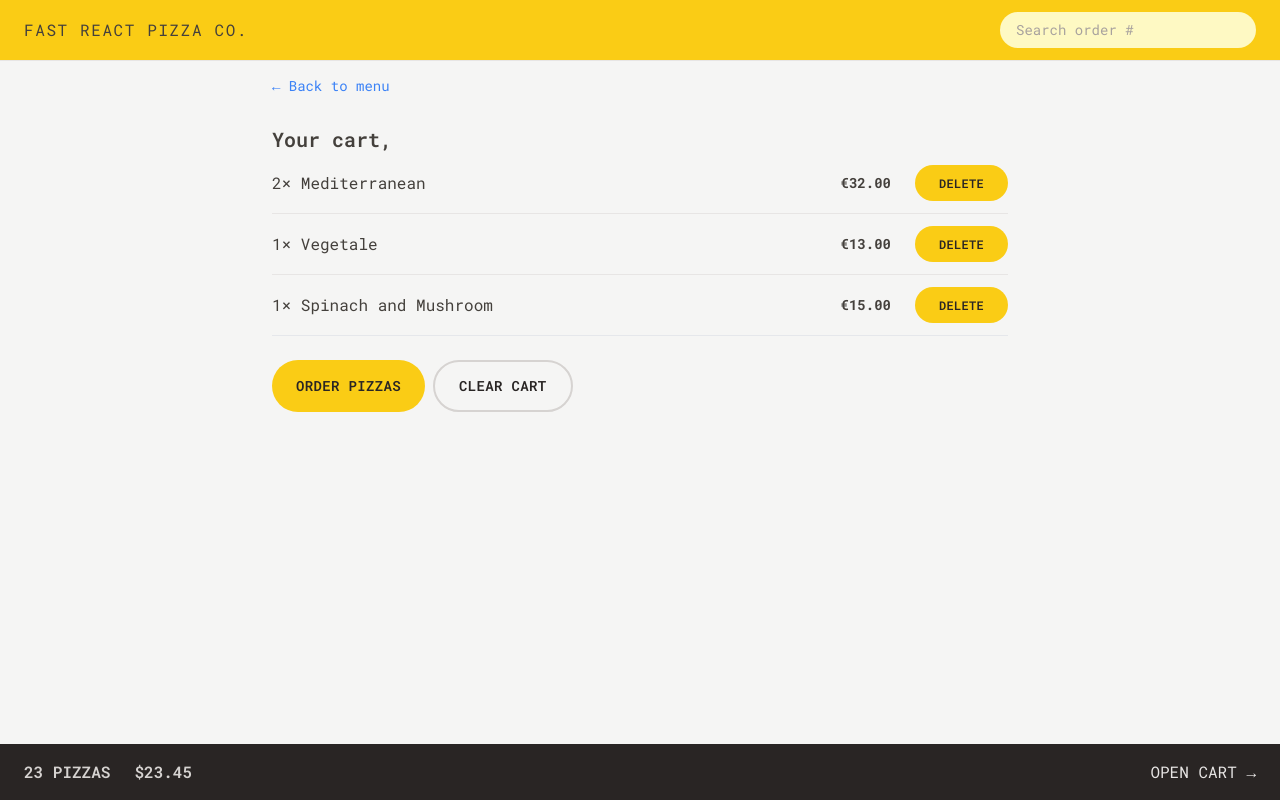
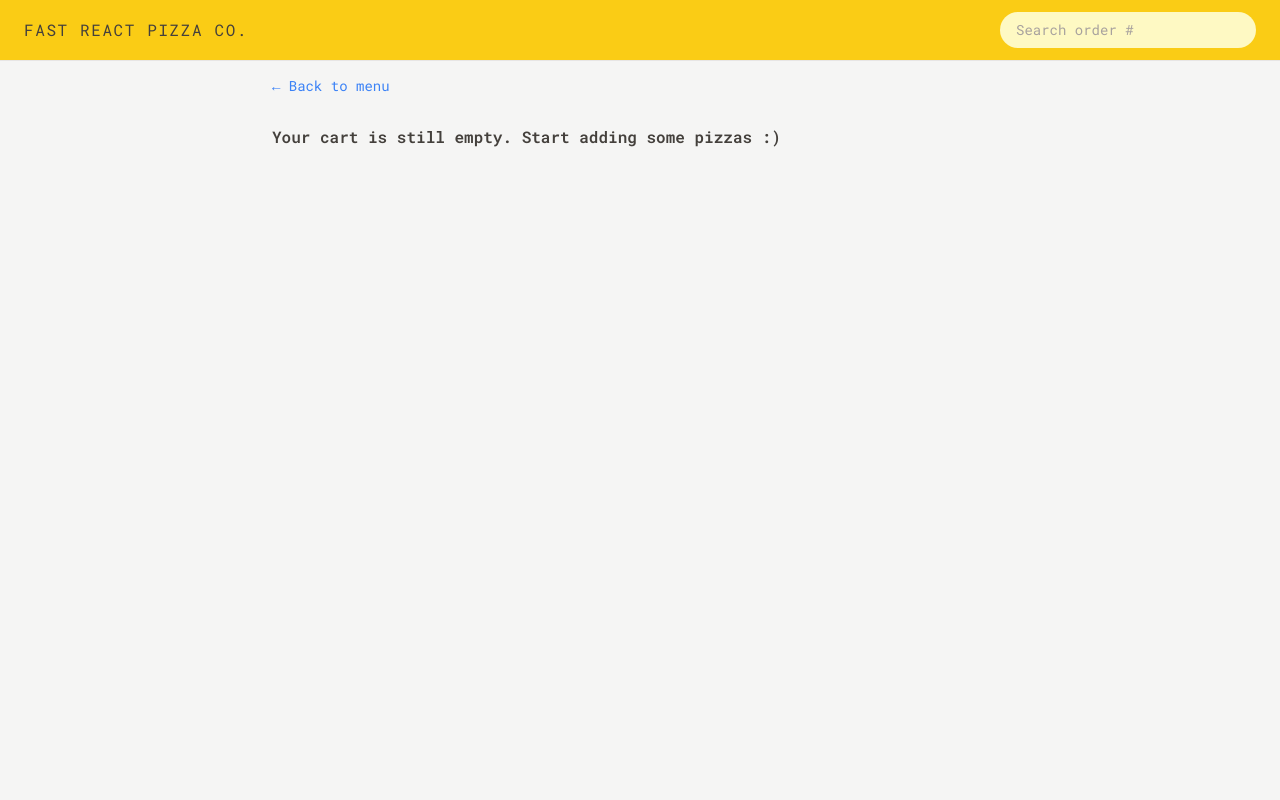
Before and after one commit to CodingStreak12/fast-react-pizza, a React (Vite) app: page /cart in a window 1280 px wide. Built offline with nearby package versions, Linux system fonts and the light colour scheme.

Commit message:
Completed the cart work

```diff
--- a/src/features/cart/Cart.jsx
+++ b/src/features/cart/Cart.jsx
@@ -1,37 +1,16 @@
-import { Link } from "react-router-dom";
 import Button from "../../ui/Button";
 import LinkButton from "../../ui/LinkButton";
+import { clearCart } from "./cartItemsSlice";
 import CartItem from "./CartItem";
-import { useSelector } from "react-redux";
-
-const fakeCart = [
-  {
-    pizzaId: 12,
-    name: "Mediterranean",
-    quantity: 2,
-    unitPrice: 16,
-    totalPrice: 32,
-  },
-  {
-    pizzaId: 6,
-    name: "Vegetale",
-    quantity: 1,
-    unitPrice: 13,
-    totalPrice: 13,
-  },
-  {
-    pizzaId: 11,
-    name: "Spinach and Mushroom",
-    quantity: 1,
-    unitPrice: 15,
-    totalPrice: 15,
-  },
-];
+import { useDispatch, useSelector } from "react-redux";
+import { getCart } from "./cartItemsSlice";
+import EmptyCart from "./EmptyCart";
 
 function Cart() {
-  const cart = fakeCart;
+  const cart = useSelector(getCart);
   const username = useSelector((state) => state.user.userName);
-
+  const dispatch = useDispatch();
+  if (!cart.length) return <EmptyCart />;
   return (
     <div className="px-4 py-3">
       <LinkButton to="/menu">&larr; Back to menu</LinkButton>
@@ -39,7 +18,7 @@ function Cart() {
       <h2 className="mt-7 text-xl font-semibold">Your cart, {username}</h2>
       <ul className="divide-y divide-stone-200 border-b">
         {cart.map((item) => (
-          <CartItem item={item} key={item.key} />
+          <CartItem item={item} key={item.pizzaId} />
         ))}
       </ul>
 
@@ -48,7 +27,9 @@ function Cart() {
           Order pizzas
         </Button>
 
-        <Button type="secondary">Clear cart</Button>
+        <Button type="secondary" onClick={() => dispatch(clearCart())}>
+          Clear cart
+        </Button>
       </div>
     </div>
   );
--- a/src/features/cart/CartItem.jsx
+++ b/src/features/cart/CartItem.jsx
@@ -1,6 +1,7 @@
 /* eslint-disable react/prop-types */
 import Button from "../../ui/Button";
 import { formatCurrency } from "../../utils/helpers";
+import DeleteItem from "./DeleteItem";
 
 function CartItem({ item }) {
   const { pizzaId, name, quantity, totalPrice } = item;
@@ -12,7 +13,7 @@ function CartItem({ item }) {
       </p>
       <div className="flex items-center justify-between sm:gap-6">
         <p className=" text-sm font-bold">{formatCurrency(totalPrice)}</p>
-        <Button type="small">Delete</Button>
+        <DeleteItem id={pizzaId} />
       </div>
     </li>
   );
--- a/src/features/cart/CartOverview.jsx
+++ b/src/features/cart/CartOverview.jsx
@@ -1,11 +1,18 @@
+import { useSelector } from "react-redux";
 import { Link } from "react-router-dom";
+import { getTotalPrice, getTotalQuantity } from "./cartItemsSlice";
+import { formatCurrency } from "../../utils/helpers";
 
 function CartOverview() {
+  const totalCartQuantity = useSelector(getTotalQuantity);
+  const totalCartPrice = useSelector(getTotalPrice);
+
+  if (!totalCartQuantity) return null;
   return (
     <div className="flex items-center justify-between bg-stone-800 p-4 text-sm uppercase text-stone-200 sm:px-6 md:text-base ">
       <p className="space-x-4 font-semibold text-stone-300 sm:space-x-6">
-        <span>23 pizzas</span>
-        <span>$23.45</span>
+        <span>{totalCartQuantity} pizzas</span>
+        <span>{formatCurrency(totalCartPrice)}</span>
       </p>
       <Link to="cart">Open cart &rarr;</Link>
     </div>
--- /dev/null
+++ b/src/features/cart/DeleteItem.jsx
@@ -0,0 +1,16 @@
+/* eslint-disable react/prop-types */
+
+import Button from "../../ui/Button";
+import { useDispatch } from "react-redux";
+import { deleteItem } from "./cartItemsSlice";
+
+function DeleteItem({ id }) {
+  const dispatch = useDispatch();
+  return (
+    <Button type="small" onClick={() => dispatch(deleteItem(id))}>
+      Delete
+    </Button>
+  );
+}
+
+export default DeleteItem;
--- a/src/features/cart/EmptyCart.jsx
+++ b/src/features/cart/EmptyCart.jsx
@@ -1,11 +1,13 @@
-import { Link } from 'react-router-dom';
+import LinkButton from "../../ui/LinkButton";
 
 function EmptyCart() {
   return (
-    <div>
-      <Link to="/menu">&larr; Back to menu</Link>
+    <div className="px-4 py-3">
+      <LinkButton to="/menu">&larr; Back to menu</LinkButton>
 
-      <p>Your cart is still empty. Start adding some pizzas :)</p>
+      <p className="mt-7 font-semibold">
+        Your cart is still empty. Start adding some pizzas :)
+      </p>
     </div>
   );
 }
--- /dev/null
+++ b/src/features/cart/cartItemsSlice.js
@@ -0,0 +1,48 @@
+import { createSlice } from "@reduxjs/toolkit";
+
+const initialState = {
+  cart: [],
+};
+
+const cartItemSlice = createSlice({
+  name: "cart",
+  initialState,
+  reducers: {
+    addItems(state, action) {
+      state.cart.push(action.payload);
+    },
+    deleteItem(state, action) {
+      state.cart = state.cart.filter((item) => item.pizzaId != action.payload);
+    },
+    increaseItemQuantity(state, action) {
+      const item = state.cart.find((item) => item.pizzaId === action.payload);
+      item.quantity++;
+      item.totalPrice = item.quantity * item.unitPrice;
+    },
+    decreaseItemQuantity(state, action) {
+      const item = state.cart.find((item) => item.pizzaId === action.payload);
+      item.quantity--;
+      item.totalPrice = item.quantity * item.unitPrice;
+    },
+    clearCart(state) {
+      state.cart = [];
+    },
+  },
+});
+
+export const {
+  addItems,
+  deleteItem,
+  increaseItemQuantity,
+  decreaseItemQuantity,
+  clearCart,
+} = cartItemSlice.actions;
+export default cartItemSlice.reducer;
+
+export const getTotalQuantity = (state) =>
+  state.cart.cart.reduce((sum, item) => sum + item.quantity, 0);
+
+export const getTotalPrice = (state) =>
+  state.cart.cart.reduce((sum, item) => sum + item.totalPrice, 0);
+
+export const getCart = (state) => state.cart.cart;
--- a/src/features/cart/cartSlice.js
+++ /dev/null
@@ -1,49 +0,0 @@
-import { createSlice } from "@reduxjs/toolkit";
-
-const initialState = {
-  cart: [
-    {
-      pizzaid: 12,
-      name: "chilli paneer",
-      quantity: 2,
-      unitPrice: 12,
-      totalPrice: 24,
-    },
-  ],
-};
-
-const cartSlice = createSlice({
-  name: "cart",
-  initialState,
-  reducer: {
-    addItem(state, action) {
-      state.cart.push(action.payload);
-    },
-    deleteItem(state, action) {
-      state.cart = state.cart.filter((item) => item.pizzaid != action.payload);
-    },
-    increaseItemQuantity(state, action) {
-      const item = state.cart.find((item) => item.pizzaid === action.payload);
-      item.quantity++;
-      item.totalPrice = item.quantity * item.unitPrice;
-    },
-    decreaseItemQuantity(state, action) {
-      const item = state.cart.find((item) => item.pizzaid === action.payload);
-      item.quantity--;
-      item.totalPrice = item.quantity * item.unitPrice;
-    },
-    clearCart(state) {
-      state.cart = [];
-    },
-  },
-});
-
-export const {
-  addItem,
-  deleteItem,
-  increaseItemQuantity,
-  decreaseItemQuantity,
-  clearCart,
-} = cartSlice.actions;
-
-export default cartSlice.reducer;
--- a/src/features/menu/MenuItem.jsx
+++ b/src/features/menu/MenuItem.jsx
@@ -1,9 +1,23 @@
 import { formatCurrency } from "../../utils/helpers";
 import Button from "../../ui/Button";
+import { useDispatch } from "react-redux";
+import { addItems } from "../cart/cartItemsSlice";
 
 /* eslint-disable react/prop-types */
 function MenuItem({ pizza }) {
   const { id, name, unitPrice, ingredients, soldOut, imageUrl } = pizza;
+  const dispatch = useDispatch();
+
+  function handleAddToCart() {
+    const newItem = {
+      pizzaId: id,
+      name,
+      unitPrice,
+      quantity: 1,
+      totalPrice: unitPrice * 1,
+    };
+    dispatch(addItems(newItem));
+  }
 
   return (
     <li className="flex gap-4 py-2">
@@ -23,7 +37,11 @@ function MenuItem({ pizza }) {
           ) : (
             <p className="font-medium uppercase text-stone-500">Sold out</p>
           )}
-          <Button type="small">Add to cart</Button>
+          {!soldOut && (
+            <Button type="small" onClick={handleAddToCart}>
+              Add to cart
+            </Button>
+          )}
         </div>
       </div>
     </li>
--- a/src/store.js
+++ b/src/store.js
@@ -1,6 +1,6 @@
 import { configureStore } from "@reduxjs/toolkit";
 import userReducer from "./features/user/userSlice";
-import cartReducer from "./features/cart/cartSlice";
+import cartReducer from "./features/cart/cartItemsSlice";
 
 const store = configureStore({
   reducer: {
--- a/src/ui/Button.jsx
+++ b/src/ui/Button.jsx
@@ -11,13 +11,21 @@ const styles = {
   secondary:
     " inline-block text-sm rounded-full border-2 border-stone-300  font-semibold uppercase tracking-wide text-stone-800 transition-colors duration-300 hover:bg-stone-300 hover:text-stone-800 focus:bg-stone-200 focus:text-stone-800 focus:outline-none focus:ring focus:ring-stone-200 focus:ring-offset-2 disabled:cursor-not-allowed md:px-6 md:py-3.5 px-4 py-2.5",
 };
-function Button({ children, disabled, to, type }) {
+function Button({ children, disabled, to, type, onClick }) {
   if (to)
     return (
       <Link to={to} className={styles[type]}>
         {children}
       </Link>
     );
+
+  if (onClick) {
+    return (
+      <button onClick={onClick} disabled={disabled} className={styles[type]}>
+        {children}
+      </button>
+    );
+  }
   return (
     <button disabled={disabled} className={styles[type]}>
       {children}
```
